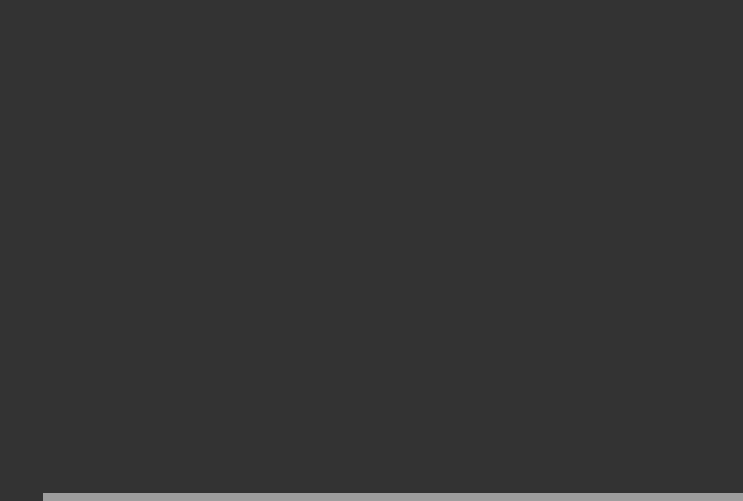
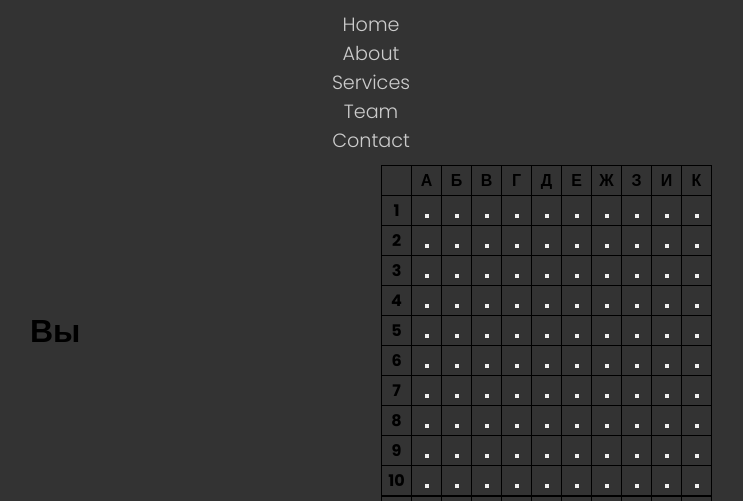
Before and after one commit to Memeladon/Ships, a FastAPI app: page / in a window 1280 px wide. Shown: the top 501 px of the page, without its empty margins (269-1012 px from the left). Run offline with FastAPI, Linux system fonts and the light colour scheme; lists and menus that the app fills with data are empty; grey boxes are pictures that could not be loaded.

Commit message:
fixes and visual cookies

```diff
--- a/main.py
+++ b/main.py
@@ -1,19 +1,48 @@
 # Запускаем сервер в режиме разработки (uvicorn main:app --reload).
+import uvicorn
 from fastapi import FastAPI
-from starlette.requests import Request
-from starlette.responses import HTMLResponse
-from starlette.staticfiles import StaticFiles
-from starlette.templating import Jinja2Templates
+from fastapi.middleware.cors import CORSMiddleware
+from fastapi.requests import Request
+from fastapi.responses import HTMLResponse
+from fastapi.staticfiles import StaticFiles
+from fastapi.templating import Jinja2Templates
 
 from core import settings
 
 app = FastAPI(title=settings.PROJECT_NAME, version=settings.PROJECT_VERSION)
 
+# ---------------------------------------- CORSMiddleware ------------------------------------------------- #
+'''
+Зачем нам нужен CORSMiddleware? Чтобы выполнять запросы с других источников (cross-origin requests) - то есть
+запросы, которые происходят из другого протокола, IP-адреса, доменного имени или порта - необходимо включить механизм
+Cross Origin Resource Sharing (CORS). Встроенный в FastAPI CORSMiddleware обрабатывает это для нас.
+'''
+
+origins = [
+    "http://127.0.0.1:8000",
+    "localhost:8000"
+]
+
+app.add_middleware(
+    CORSMiddleware,
+    allow_origins=origins,
+    allow_credentials=True,
+    allow_methods=["*"],
+    allow_headers=["*"]
+)
+# -------------------------------------------- Static dirs -------------------------------------------- #
+
 app.mount("/static", StaticFiles(directory="static"), name="static")
 
 templates = Jinja2Templates(directory="templates")
 
+# --------------------------------------------- Fast api ---------------------------------------------- #
+
+# Запуск сервера на host=x.x.x.x:port
+if __name__ == "__main__":
+    uvicorn.run("main:app", host="127.0.0.1", port=8000, reload=True)
+
 
 @app.get("/", response_class=HTMLResponse)
 async def read_item(request: Request):
-    return templates.TemplateResponse("menu.html", {"request": request})
+    return templates.TemplateResponse("index.html", {"request": request})
--- a/requirements.txt
+++ b/requirements.txt
@@ -1,3 +1,3 @@
 fastapi~=0.103.1
 starlette==0.31.1
-pydantic~=2.3.0
+uvicorn~=0.23.2
--- a/static/css/footer.css
+++ b/static/css/footer.css
@@ -27,6 +27,7 @@ body {
   flex-direction: column;
 }
 
+
 .social-icon,
 .menu {
   position: relative;
@@ -34,15 +35,6 @@ body {
   justify-content: center;
   align-items: center;
   margin: 10px 0;
-  flex-wrap: wrap;
-}
-
-.upmenu {
-  position: relative;
-  display: flex;
-  justify-content: center;
-  align-items: center;
-  margin: center;
   flex-wrap: wrap;
 }
 
--- /dev/null
+++ b/static/css/matrix.css
@@ -0,0 +1,35 @@
+body {
+    display: flex;
+    flex-direction: column;
+    justify-content: space-between;
+    align-items: center;
+    min-height: 100vh;
+    margin: 0;
+}
+
+header, footer {
+    width: 100%;
+    background-color: #333;
+    color: white;
+    padding: 10px;
+    text-align: center;
+}
+
+.content {
+    display: grid;
+    grid-template-columns: repeat(2, 1fr);
+    gap: 20px;
+    align-items: center;
+}
+
+table {
+    border-collapse: collapse;
+}
+table, th, td {
+    border: 1px solid black;
+}
+th, td {
+    width: 30px;
+    height: 30px;
+    text-align: center;
+}
--- /dev/null
+++ b/templates/index.html
@@ -0,0 +1,345 @@
+<!DOCTYPE html>
+<html lang="en">
+<head>
+    <meta charset="UTF-8">
+    <title>Морской бой</title>
+    <link href="{{ url_for('static', path='/css/footer.css') }}" rel="stylesheet">
+    <link href="{{ url_for('static', path='/css/matrix.css') }}" rel="stylesheet">
+</head>
+
+<body>
+    <header>
+        <ul class="upmenu">
+          <li class="menu__item"><a class="menu__link" href="#">Home</a></li>
+          <li class="menu__item"><a class="menu__link" href="#">About</a></li>
+          <li class="menu__item"><a class="menu__link" href="#">Services</a></li>
+          <li class="menu__item"><a class="menu__link" href="#">Team</a></li>
+          <li class="menu__item"><a class="menu__link" href="#">Contact</a></li>
+        </ul>
+    </header>
+
+    <div class="content">
+    <h1>Вы</h1>
+        <table >
+            <tr>
+                <th></th>
+                <th>А</th>
+                <th>Б</th>
+                <th>В</th>
+                <th>Г</th>
+                <th>Д</th>
+                <th>Е</th>
+                <th>Ж</th>
+                <th>З</th>
+                <th>И</th>
+                <th>К</th>
+            </tr>
+            <tr>
+                <th>1</th>
+                <td><button onclick="cellClick(this)"> </button></td>
+                <td><button onclick="cellClick(this)"> </button></td>
+                <td><button onclick="cellClick(this)"> </button></td>
+                <td><button onclick="cellClick(this)"> </button></td>
+                <td><button onclick="cellClick(this)"> </button></td>
+                <td><button onclick="cellClick(this)"> </button></td>
+                <td><button onclick="cellClick(this)"> </button></td>
+                <td><button onclick="cellClick(this)"> </button></td>
+                <td><button onclick="cellClick(this)"> </button></td>
+                <td><button onclick="cellClick(this)"> </button></td>
+            </tr>
+            <tr>
+                <th>2</th>
+                <td><button onclick="cellClick(this)"> </button></td>
+                <td><button onclick="cellClick(this)"> </button></td>
+                <td><button onclick="cellClick(this)"> </button></td>
+                <td><button onclick="cellClick(this)"> </button></td>
+                <td><button onclick="cellClick(this)"> </button></td>
+                <td><button onclick="cellClick(this)"> </button></td>
+                <td><button onclick="cellClick(this)"> </button></td>
+                <td><button onclick="cellClick(this)"> </button></td>
+                <td><button onclick="cellClick(this)"> </button></td>
+                <td><button onclick="cellClick(this)"> </button></td>
+            </tr>
+            <tr>
+                <th>3</th>
+                <td><button onclick="cellClick(this)"> </button></td>
+                <td><button onclick="cellClick(this)"> </button></td>
+                <td><button onclick="cellClick(this)"> </button></td>
+                <td><button onclick="cellClick(this)"> </button></td>
+                <td><button onclick="cellClick(this)"> </button></td>
+                <td><button onclick="cellClick(this)"> </button></td>
+                <td><button onclick="cellClick(this)"> </button></td>
+                <td><button onclick="cellClick(this)"> </button></td>
+                <td><button onclick="cellClick(this)"> </button></td>
+                <td><button onclick="cellClick(this)"> </button></td>
+            </tr>
+            <tr>
+                <th>4</th>
+                <td><button onclick="cellClick(this)"> </button></td>
+                <td><button onclick="cellClick(this)"> </button></td>
+                <td><button onclick="cellClick(this)"> </button></td>
+                <td><button onclick="cellClick(this)"> </button></td>
+                <td><button onclick="cellClick(this)"> </button></td>
+                <td><button onclick="cellClick(this)"> </button></td>
+                <td><button onclick="cellClick(this)"> </button></td>
+                <td><button onclick="cellClick(this)"> </button></td>
+                <td><button onclick="cellClick(this)"> </button></td>
+                <td><button onclick="cellClick(this)"> </button></td>
+            </tr>
+            <tr>
+                <th>5</th>
+                <td><button onclick="cellClick(this)"> </button></td>
+                <td><button onclick="cellClick(this)"> </button></td>
+                <td><button onclick="cellClick(this)"> </button></td>
+                <td><button onclick="cellClick(this)"> </button></td>
+                <td><button onclick="cellClick(this)"> </button></td>
+                <td><button onclick="cellClick(this)"> </button></td>
+                <td><button onclick="cellClick(this)"> </button></td>
+                <td><button onclick="cellClick(this)"> </button></td>
+                <td><button onclick="cellClick(this)"> </button></td>
+                <td><button onclick="cellClick(this)"> </button></td>
+            </tr>
+            <tr>
+                <th>6</th>
+                <td><button onclick="cellClick(this)"> </button></td>
+                <td><button onclick="cellClick(this)"> </button></td>
+                <td><button onclick="cellClick(this)"> </button></td>
+                <td><button onclick="cellClick(this)"> </button></td>
+                <td><button onclick="cellClick(this)"> </button></td>
+                <td><button onclick="cellClick(this)"> </button></td>
+                <td><button onclick="cellClick(this)"> </button></td>
+                <td><button onclick="cellClick(this)"> </button></td>
+                <td><button onclick="cellClick(this)"> </button></td>
+                <td><button onclick="cellClick(this)"> </button></td>
+            </tr>
+            <tr>
+                <th>7</th>
+                <td><button onclick="cellClick(this)"> </button></td>
+                <td><button onclick="cellClick(this)"> </button></td>
+                <td><button onclick="cellClick(this)"> </button></td>
+                <td><button onclick="cellClick(this)"> </button></td>
+                <td><button onclick="cellClick(this)"> </button></td>
+                <td><button onclick="cellClick(this)"> </button></td>
+                <td><button onclick="cellClick(this)"> </button></td>
+                <td><button onclick="cellClick(this)"> </button></td>
+                <td><button onclick="cellClick(this)"> </button></td>
+                <td><button onclick="cellClick(this)"> </button></td>
+            </tr>
+            <tr>
+                <th>8</th>
+                <td><button onclick="cellClick(this)"> </button></td>
+                <td><button onclick="cellClick(this)"> </button></td>
+                <td><button onclick="cellClick(this)"> </button></td>
+                <td><button onclick="cellClick(this)"> </button></td>
+                <td><button onclick="cellClick(this)"> </button></td>
+                <td><button onclick="cellClick(this)"> </button></td>
+                <td><button onclick="cellClick(this)"> </button></td>
+                <td><button onclick="cellClick(this)"> </button></td>
+                <td><button onclick="cellClick(this)"> </button></td>
+                <td><button onclick="cellClick(this)"> </button></td>
+            </tr>
+            <tr>
+                <th>9</th>
+                <td><button onclick="cellClick(this)"> </button></td>
+                <td><button onclick="cellClick(this)"> </button></td>
+                <td><button onclick="cellClick(this)"> </button></td>
+                <td><button onclick="cellClick(this)"> </button></td>
+                <td><button onclick="cellClick(this)"> </button></td>
+                <td><button onclick="cellClick(this)"> </button></td>
+                <td><button onclick="cellClick(this)"> </button></td>
+                <td><button onclick="cellClick(this)"> </button></td>
+                <td><button onclick="cellClick(this)"> </button></td>
+                <td><button onclick="cellClick(this)"> </button></td>
+            </tr>
+            <tr>
+                <th>10</th>
+                <td><button onclick="cellClick(this)"> </button></td>
+                <td><button onclick="cellClick(this)"> </button></td>
+                <td><button onclick="cellClick(this)"> </button></td>
+                <td><button onclick="cellClick(this)"> </button></td>
+                <td><button onclick="cellClick(this)"> </button></td>
+                <td><button onclick="cellClick(this)"> </button></td>
+                <td><button onclick="cellClick(this)"> </button></td>
+                <td><button onclick="cellClick(this)"> </button></td>
+                <td><button onclick="cellClick(this)"> </button></td>
+                <td><button onclick="cellClick(this)"> </button></td>
+            </tr>
+            <!-- Добавьте остальные строки и ячейки аналогичным образом -->
+        </table>
+    </div>
+    <div class="content">
+     <h1>Соперник</h1>
+        <table >
+            <tr>
+                <th></th>
+                <th>А</th>
+                <th>Б</th>
+                <th>В</th>
+                <th>Г</th>
+                <th>Д</th>
+                <th>Е</th>
+                <th>Ж</th>
+                <th>З</th>
+                <th>И</th>
+                <th>К</th>
+            </tr>
+            <tr>
+                <th>1</th>
+                <td><button onclick="cellClick(this)"> </button></td>
+                <td><button onclick="cellClick(this)"> </button></td>
+                <td><button onclick="cellClick(this)"> </button></td>
+                <td><button onclick="cellClick(this)"> </button></td>
+                <td><button onclick="cellClick(this)"> </button></td>
+                <td><button onclick="cellClick(this)"> </button></td>
+                <td><button onclick="cellClick(this)"> </button></td>
+                <td><button onclick="cellClick(this)"> </button></td>
+                <td><button onclick="cellClick(this)"> </button></td>
+                <td><button onclick="cellClick(this)"> </button></td>
+            </tr>
+            <tr>
+                <th>2</th>
+                <td><button onclick="cellClick(this)"> </button></td>
+                <td><button onclick="cellClick(this)"> </button></td>
+                <td><button onclick="cellClick(this)"> </button></td>
+                <td><button onclick="cellClick(this)"> </button></td>
+                <td><button onclick="cellClick(this)"> </button></td>
+                <td><button onclick="cellClick(this)"> </button></td>
+                <td><button onclick="cellClick(this)"> </button></td>
+                <td><button onclick="cellClick(this)"> </button></td>
+                <td><button onclick="cellClick(this)"> </button></td>
+                <td><button onclick="cellClick(this)"> </button></td>
+            </tr>
+            <tr>
+                <th>3</th>
+                <td><button onclick="cellClick(this)"> </button></td>
+                <td><button onclick="cellClick(this)"> </button></td>
+                <td><button onclick="cellClick(this)"> </button></td>
+                <td><button onclick="cellClick(this)"> </button></td>
+                <td><button onclick="cellClick(this)"> </button></td>
+                <td><button onclick="cellClick(this)"> </button></td>
+                <td><button onclick="cellClick(this)"> </button></td>
+                <td><button onclick="cellClick(this)"> </button></td>
+                <td><button onclick="cellClick(this)"> </button></td>
+                <td><button onclick="cellClick(this)"> </button></td>
+            </tr>
+            <tr>
+                <th>4</th>
+                <td><button onclick="cellClick(this)"> </button></td>
+                <td><button onclick="cellClick(this)"> </button></td>
+                <td><button onclick="cellClick(this)"> </button></td>
+                <td><button onclick="cellClick(this)"> </button></td>
+                <td><button onclick="cellClick(this)"> </button></td>
+                <td><button onclick="cellClick(this)"> </button></td>
+                <td><button onclick="cellClick(this)"> </button></td>
+                <td><button onclick="cellClick(this)"> </button></td>
+                <td><button onclick="cellClick(this)"> </button></td>
+                <td><button onclick="cellClick(this)"> </button></td>
+            </tr>
+            <tr>
+                <th>5</th>
+                <td><button onclick="cellClick(this)"> </button></td>
+                <td><button onclick="cellClick(this)"> </button></td>
+                <td><button onclick="cellClick(this)"> </button></td>
+                <td><button onclick="cellClick(this)"> </button></td>
+                <td><button onclick="cellClick(this)"> </button></td>
+                <td><button onclick="cellClick(this)"> </button></td>
+                <td><button onclick="cellClick(this)"> </button></td>
+                <td><button onclick="cellClick(this)"> </button></td>
+                <td><button onclick="cellClick(this)"> </button></td>
+                <td><button onclick="cellClick(this)"> </button></td>
+            </tr>
+            <tr>
+                <th>6</th>
+                <td><button onclick="cellClick(this)"> </button></td>
+                <td><button onclick="cellClick(this)"> </button></td>
+                <td><button onclick="cellClick(this)"> </button></td>
+                <td><button onclick="cellClick(this)"> </button></td>
+                <td><button onclick="cellClick(this)"> </button></td>
+                <td><button onclick="cellClick(this)"> </button></td>
+                <td><button onclick="cellClick(this)"> </button></td>
+                <td><button onclick="cellClick(this)"> </button></td>
+                <td><button onclick="cellClick(this)"> </button></td>
+                <td><button onclick="cellClick(this)"> </button></td>
+            </tr>
+            <tr>
+                <th>7</th>
+                <td><button onclick="cellClick(this)"> </button></td>
+                <td><button onclick="cellClick(this)"> </button></td>
+                <td><button onclick="cellClick(this)"> </button></td>
+                <td><button onclick="cellClick(this)"> </button></td>
+                <td><button onclick="cellClick(this)"> </button></td>
+                <td><button onclick="cellClick(this)"> </button></td>
+                <td><button onclick="cellClick(this)"> </button></td>
+                <td><button onclick="cellClick(this)"> </button></td>
+                <td><button onclick="cellClick(this)"> </button></td>
+                <td><button onclick="cellClick(this)"> </button></td>
+            </tr>
+            <tr>
+                <th>8</th>
+                <td><button onclick="cellClick(this)"> </button></td>
+                <td><button onclick="cellClick(this)"> </button></td>
+                <td><button onclick="cellClick(this)"> </button></td>
+                <td><button onclick="cellClick(this)"> </button></td>
+                <td><button onclick="cellClick(this)"> </button></td>
+                <td><button onclick="cellClick(this)"> </button></td>
+                <td><button onclick="cellClick(this)"> </button></td>
+                <td><button onclick="cellClick(this)"> </button></td>
+                <td><button onclick="cellClick(this)"> </button></td>
+                <td><button onclick="cellClick(this)"> </button></td>
+            </tr>
+            <tr>
+                <th>9</th>
+                <td><button onclick="cellClick(this)"> </button></td>
+                <td><button onclick="cellClick(this)"> </button></td>
+                <td><button onclick="cellClick(this)"> </button></td>
+                <td><button onclick="cellClick(this)"> </button></td>
+                <td><button onclick="cellClick(this)"> </button></td>
+                <td><button onclick="cellClick(this)"> </button></td>
+                <td><button onclick="cellClick(this)"> </button></td>
+                <td><button onclick="cellClick(this)"> </button></td>
+                <td><button onclick="cellClick(this)"> </button></td>
+                <td><button onclick="cellClick(this)"> </button></td>
+            </tr>
+            <tr>
+                <th>10</th>
+                <td><button onclick="cellClick(this)"> </button></td>
+                <td><button onclick="cellClick(this)"> </button></td>
+                <td><button onclick="cellClick(this)"> </button></td>
+                <td><button onclick="cellClick(this)"> </button></td>
+                <td><button onclick="cellClick(this)"> </button></td>
+                <td><button onclick="cellClick(this)"> </button></td>
+                <td><button onclick="cellClick(this)"> </button></td>
+                <td><button onclick="cellClick(this)"> </button></td>
+                <td><button onclick="cellClick(this)"> </button></td>
+                <td><button onclick="cellClick(this)"> </button></td>
+            </tr>
+            <!-- Добавьте остальные строки и ячейки аналогичным образом -->
+        </table>
+    </div>
+
+    <footer class="footer">
+        <div class="waves">
+          <div class="wave" id="wave1"></div>
+          <div class="wave" id="wave2"></div>
+          <div class="wave" id="wave3"></div>
+          <div class="wave" id="wave4"></div>
+        </div>
+
+        <p>&copy;2023 49/1 group | All Rights Reserved</p>
+    </footer>
+
+    <script type="module" src="https://unpkg.com/ionicons@5.5.2/dist/ionicons/ionicons.esm.js"></script>
+    <script nomodule src="https://unpkg.com/ionicons@5.5.2/dist/ionicons/ionicons.js"></script>
+    <script>
+            var clicks = 0;
+
+            function cellClick(button) {
+                if (clicks < 2) {
+                    button.style.backgroundColor = "blue";
+                    button.disabled = true;
+                    clicks++;
+                }
+            }
+        </script>
+</body>
+</html>
--- a/templates/menu.html
+++ /dev/null
@@ -1,53 +0,0 @@
-<!DOCTYPE html>
-<html lang="en">
-<head>
-    <meta charset="UTF-8">
-    <title></title>
-    <link href="{{ url_for('static', path='/css/footer.css') }}" rel="stylesheet">
-</head>
-<body>
-<header>
-    <ul class="upmenu">
-      <li class="menu__item"><a class="menu__link" href="#">Home</a></li>
-      <li class="menu__item"><a class="menu__link" href="#">About</a></li>
-      <li class="menu__item"><a class="menu__link" href="#">Services</a></li>
-      <li class="menu__item"><a class="menu__link" href="#">Team</a></li>
-      <li class="menu__item"><a class="menu__link" href="#">Contact</a></li>
-    </ul>
-</header>
-
-    <footer class="footer">
-        <div class="waves">
-          <div class="wave" id="wave1"></div>
-          <div class="wave" id="wave2"></div>
-          <div class="wave" id="wave3"></div>
-          <div class="wave" id="wave4"></div>
-        </div>
-        <ul class="social-icon">
-          <li class="social-icon__item"><a class="social-icon__link" href="#">
-              <ion-icon name="logo-facebook"></ion-icon>
-            </a></li>
-          <li class="social-icon__item"><a class="social-icon__link" href="#">
-              <ion-icon name="logo-twitter"></ion-icon>
-            </a></li>
-          <li class="social-icon__item"><a class="social-icon__link" href="#">
-              <ion-icon name="logo-linkedin"></ion-icon>
-            </a></li>
-          <li class="social-icon__item"><a class="social-icon__link" href="#">
-              <ion-icon name="logo-instagram"></ion-icon>
-            </a></li>
-        </ul>
-        <ul class="menu">
-          <li class="menu__item"><a class="menu__link" href="#">Home</a></li>
-          <li class="menu__item"><a class="menu__link" href="#">About</a></li>
-          <li class="menu__item"><a class="menu__link" href="#">Services</a></li>
-          <li class="menu__item"><a class="menu__link" href="#">Team</a></li>
-          <li class="menu__item"><a class="menu__link" href="#">Contact</a></li>
-        </ul>
-        <p>&copy;2021 Nadine Coelho | All Rights Reserved</p>
-    </footer>
-  <script type="module" src="https://unpkg.com/ionicons@5.5.2/dist/ionicons/ionicons.esm.js"></script>
-  <script nomodule src="https://unpkg.com/ionicons@5.5.2/dist/ionicons/ionicons.js"></script>
-
-</body>
-</html>
```
